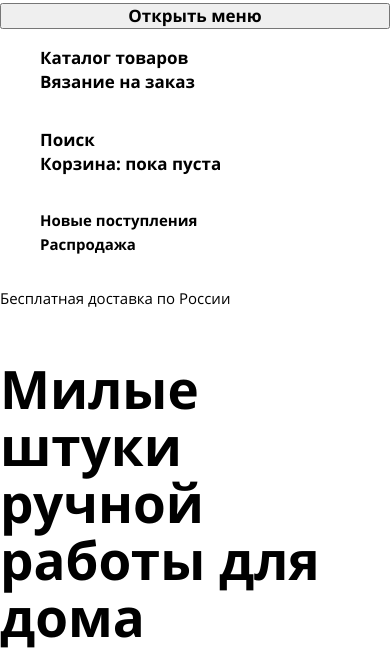
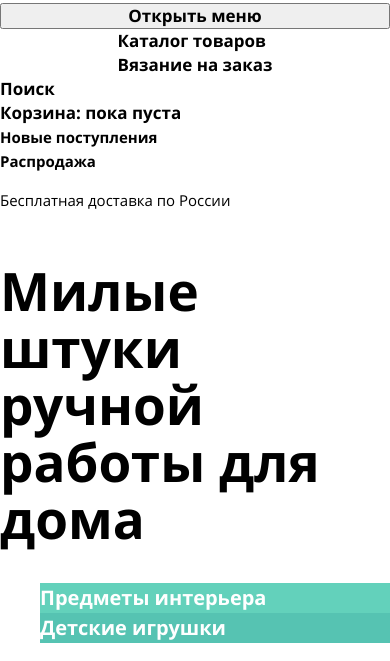
Before and after one commit to belozerovsemen/mishka, a website: page index.html in a window 390 px wide. Shown: the part 88-749 px from the top of the page. Drawn offline with Linux system fonts and the light colour scheme.

Commit message:
Делаю адаптивные сетки

```diff
--- a/sass/blocks/main-nav.scss
+++ b/sass/blocks/main-nav.scss
@@ -6,8 +6,13 @@
   display: flex;
   flex-direction: column;
 }
+.main-nav__wrapper{
+  margin: 0 auto;
+}
 .main-nav__list{
   list-style: none;
+  margin: 0;
+  padding: 0;
   a{
     text-decoration: none;
     color: #000000;
```
Also changed, not shown: css/style.css.
